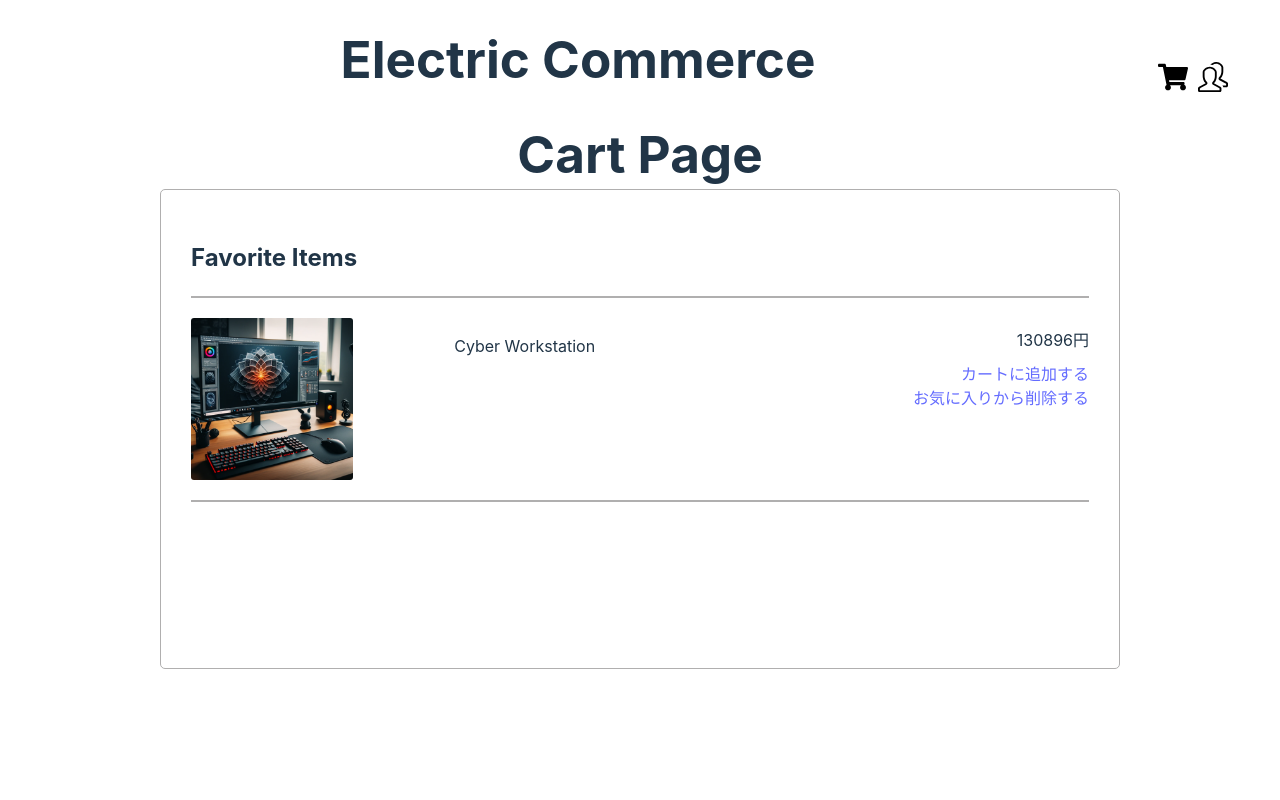
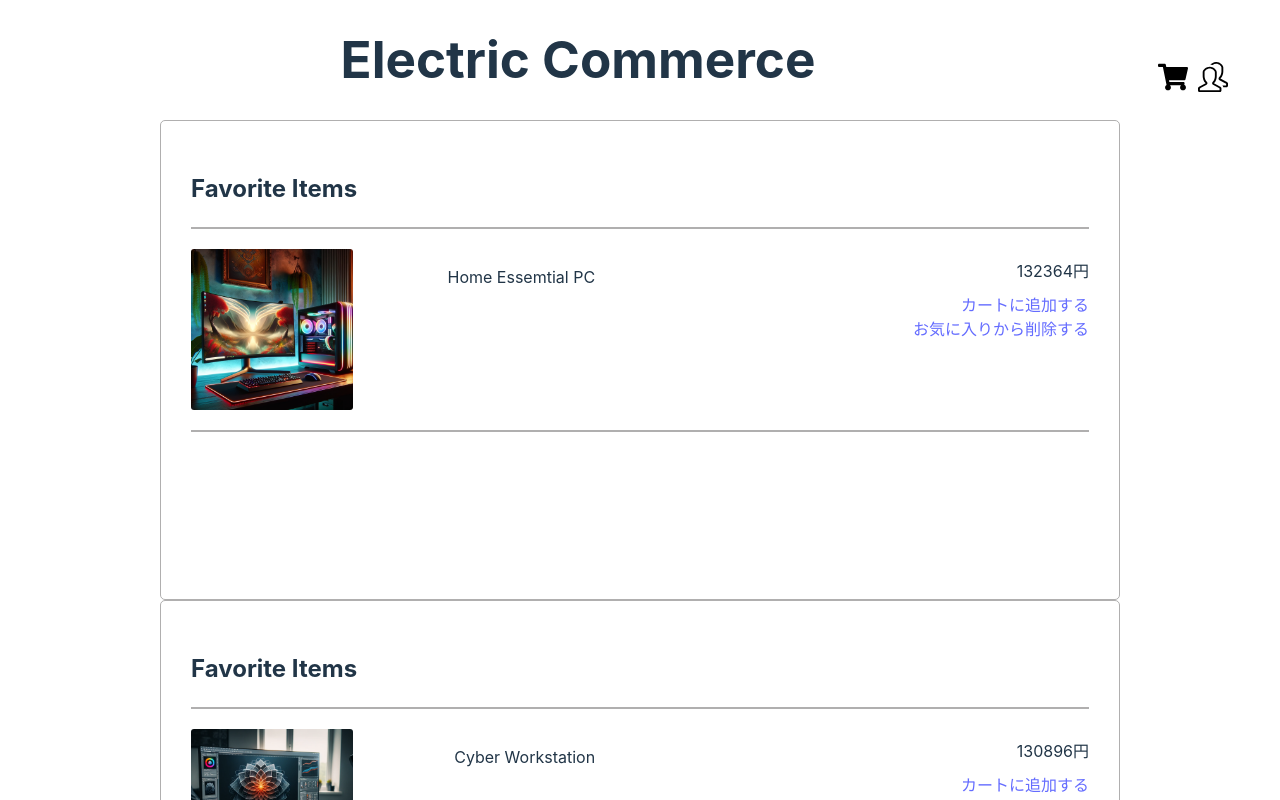
Before and after one commit to kip2/E-Commerce-Site-React, a React (Vite) app in the folder app/: page / in a window 1280 px wide. Shown: the top 800 px of the page. Built offline with nearby package versions, Linux system fonts and the light colour scheme.

Commit message:
add:CartItems作成

```diff
--- /dev/null
+++ b/app/src/components/organisms/CartItems.tsx
@@ -0,0 +1,50 @@
+import "./FavoriteItems.css"
+import Title from "../atoms/Title"
+import FavoriteItem from "../molecules/FavoriteItem"
+
+// const data = [
+//     {
+//         "name": "Cyber Workstation",
+//         "imgUrl": "./img/desktop1.png",
+//         "price": 130896,
+//         "description": "このデスクトップは、プロフェッショナルな映像編集や3Dレンダリングのために特別に設計されました。最新の高速プロセッサーと大容量のRAMを搭載しており、複雑なタスクでもスムーズに対応します。"
+//     },
+//     {
+            // "name": "Home Essemtial PC",
+            // "imgUrl": "./img/desktop2.png",
+            // "price": 132364,
+            // "description": "家庭用として最適なこのデスクトップは、日常の業務や学習、エンターテインメントに適しています。コンパクトなデザインと手頃な価格で、あらゆるユーザーにおすすめです。"
+//     }
+// ]
+
+const data = [
+    {
+        "name": "Home Essemtial PC",
+        "imgUrl": "./img/desktop2.png",
+        "price": 132364,
+        "description": "家庭用として最適なこのデスクトップは、日常の業務や学習、エンターテインメントに適しています。コンパクトなデザインと手頃な価格で、あらゆるユーザーにおすすめです。"
+    }
+]
+
+const CartItems = () => {
+    return (
+        <div className="favorite-card">
+            <Title title={"Favorite Items"}/>
+            <div>
+                {
+                    data.map((item) => {
+                        return (
+                            <FavoriteItem
+                                imgUrl={item.imgUrl}
+                                name={item.name}
+                                price={item.price}
+                            />
+                        )
+                    })
+                }
+            </div>
+        </div>
+    )
+}
+
+export default CartItems
--- a/app/src/components/template/Cart.tsx
+++ b/app/src/components/template/Cart.tsx
@@ -1,11 +1,12 @@
 import Header from "../organisms/Header"
 import FavoriteItems from "../organisms/FavoriteItems"
+import CartItems from "../organisms/CartItems"
 
 const Cart = () => {
     return(
         <>
             <Header />
-            <h1>Cart Page</h1>
+            <CartItems />
             <FavoriteItems />
         </>
     )
```
